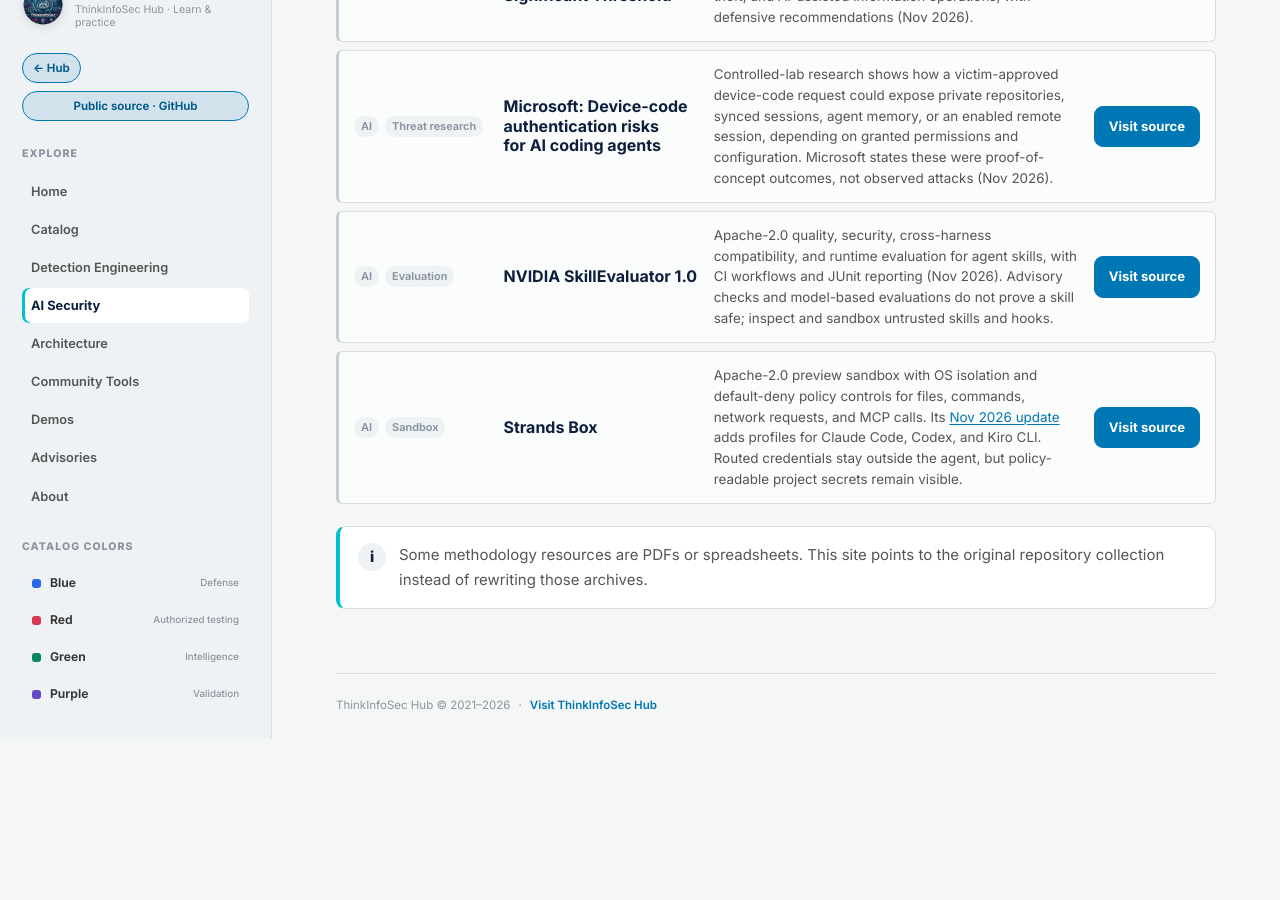
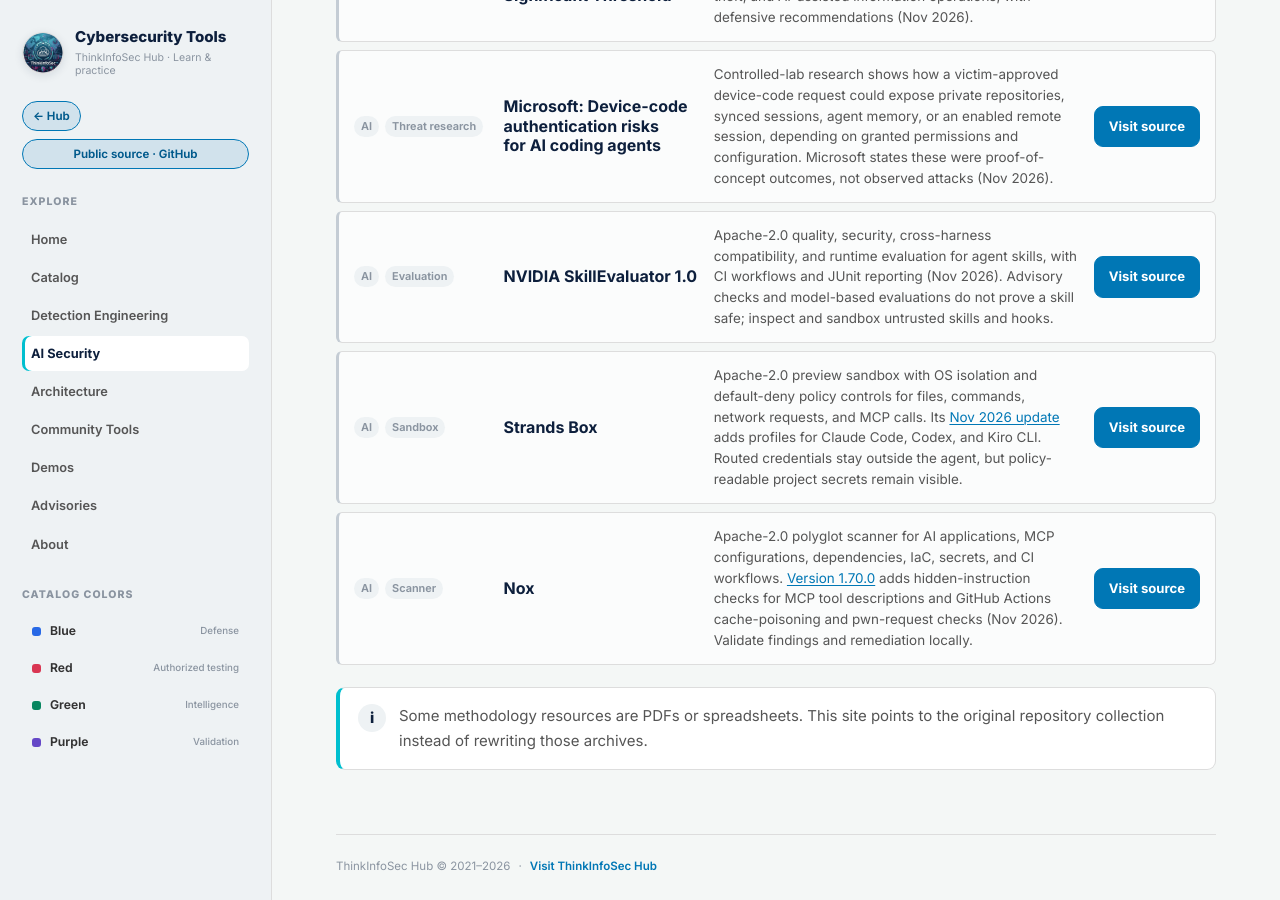
Before and after one commit to amcamillo/Cybersecurity_Tools, a Jekyll site: the page built from docs/03-ai-security/index.md, in a window 1280 px wide and 900 px high, scrolled down 1698 px. Built offline with Jekyll 4.4.1, drawn with Linux system fonts in a browser that asks for light colours; before the commit the page ends 2437 px from its top, so only the background shows below that; some of the changed text lies outside the part shown.

Commit message:
content: add Nox AI security scanner
Co-authored-by: Autoisland <Autoisland@users.noreply.github.com>

```diff
--- a/docs/03-ai-security/index.md
+++ b/docs/03-ai-security/index.md
@@ -98,6 +98,12 @@ permalink: /ai-security/
     <p>Apache-2.0 preview sandbox with OS isolation and default-deny policy controls for files, commands, network requests, and MCP calls. Its <a href="https://strandsagents.com/blog/strands-box-cli/">Nov 2026 update</a> adds profiles for Claude Code, Codex, and Kiro CLI. Routed credentials stay outside the agent, but policy-readable project secrets remain visible.</p>
     <a class="button" href="https://github.com/strands-agents/box">Visit source</a>
   </article>
+  <article class="card" data-filter-item data-tags="AI,Scanner,MCP,AppSec">
+    <div class="card__meta"><span class="category-chip">AI</span><span class="category-chip">Scanner</span></div>
+    <h3>Nox</h3>
+    <p>Apache-2.0 polyglot scanner for AI applications, MCP configurations, dependencies, IaC, secrets, and CI workflows. <a href="https://github.com/Nox-HQ/nox/releases/tag/v1.70.0">Version 1.70.0</a> adds hidden-instruction checks for MCP tool descriptions and GitHub Actions cache-poisoning and pwn-request checks (Nov 2026). Validate findings and remediation locally.</p>
+    <a class="button" href="https://github.com/Nox-HQ/nox">Visit source</a>
+  </article>
 </div>
 </section>
 
```
Also changed, not shown: docs/01-catalog/blue.md (+6 -0 lines), README.md.
